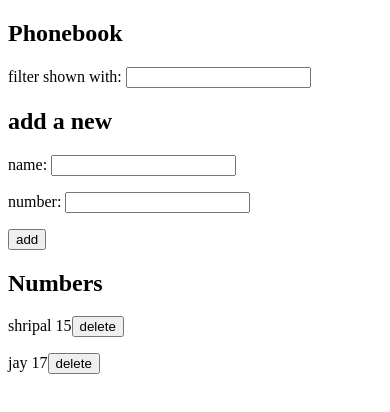
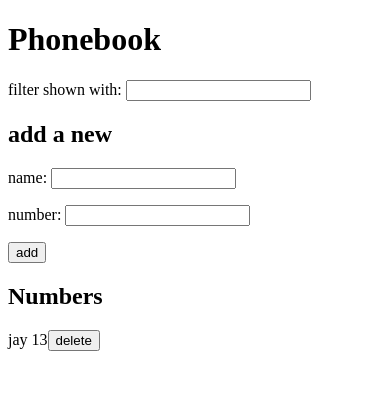
Before and after one commit to shripalp/fullstackopen, a React (Create React App) app in the folder part2/phonebook/: page / in a window 390 px wide. Shown: the top 412 px of the page. Built offline with nearby package versions, Linux system fonts and the light colour scheme; data requests are answered from the project's data file.

Commit message:
phonebook step 12

```diff
--- a/part2/phonebook/db.json
+++ b/part2/phonebook/db.json
@@ -1,14 +1,9 @@
 {
   "persons": [
     {
-      "name": "shripal",
-      "number": "15",
-      "id": 1
-    },
-    {
       "name": "jay",
-      "number": "17",
-      "id": 2
+      "number": "13",
+      "id": 5
     }
   ]
 }
--- a/part2/phonebook/src/App.js
+++ b/part2/phonebook/src/App.js
@@ -5,13 +5,14 @@ import Search from "./components/Search";
 import Display from "./components/Display";
 import Form from "./components/Form";
 import contactService from "./services/contacts";
+import Notification from "./components/Notification";
 
 const App = () => {
   const [persons, setPersons] = useState([]);
   const [newName, setNewName] = useState("");
   const [newNumber, setNewNumber] = useState("");
   const [search, setSearch] = useState("");
-  //const [showFilter, setShowFilter] = useState(true);
+  const [notificationMsg, setNotificationMsg] = useState(null);
 
   const handleNameChange = (event) => {
     //console.log(event.target.value);
@@ -29,12 +30,14 @@ const App = () => {
     search === ""
       ? persons
       : persons.filter((person) =>
-          person["name"].toLowerCase().startsWith(search.toLowerCase())
+          person.name.toLowerCase().startsWith(search.toLowerCase())
         );
+
   const addPerson = (event) => {
     event.preventDefault();
     const duplicateContact = persons.find(
-      (person) => person.name === newName && person.number === newNumber
+      (person) =>
+        person.name === newName.trim() && person.number === newNumber.trim()
     );
     console.log("button clicked", event.target);
 
@@ -45,8 +48,7 @@ const App = () => {
     };
 
     const names = persons.map((person) => person.name);
-    //const numbers = persons.map((person) => person.number);
-    //const id = persons.map((person)=> person.id)
+
     if (duplicateContact) {
       alert(`${newName} is already added to the phonebook`);
       setNewName("");
@@ -61,39 +63,98 @@ const App = () => {
         const getContact = persons.find(
           (person) => person.name === personObject.name
         );
-        const changedContact = { ...getContact, number: newNumber };
-        console.log(changedContact);
+        const changedContact = { ...getContact, number: personObject.number };
+
         contactService
           .update(changedContact)
-          .then((retrunedContact) =>
+          .then((retrunedContact) => {
+            setNotificationMsg({
+              text: `${retrunedContact.name} phone number is now updated`,
+              type: "notification",
+            });
+            setTimeout(() => {
+              setNotificationMsg(null);
+            }, 3000);
+
             setPersons(
               persons.map((person) =>
                 person.id !== retrunedContact.id ? person : retrunedContact
               )
-            )
             );
             setNewName("");
             setNewNumber("");
+          })
+          .catch((error) => {
+            setNotificationMsg({
+              text: `person already removed from the server`,
+              type: "error",
+            });
+          });
+        setTimeout(() => {
+          setNotificationMsg(null);
+        }, 5000);
       } else {
         alert("update cancelled");
         setNewName("");
         setNewNumber("");
       }
     } else {
-      contactService.create(personObject).then((returnedPerson) => {
+      contactService
+        .create(personObject)
+        .then((returnedPerson) => {
+          setNotificationMsg({
+            text: `${returnedPerson.name} is added to the phonebook`,
+            type: "notification",
+          });
+          setTimeout(() => {
+            setNotificationMsg(null);
+          }, 3000);
           //console.log(returnedPerson);
           setPersons(persons.concat(returnedPerson));
           setNewName("");
           setNewNumber("");
+        })
+        .catch((error) => {
+          setNotificationMsg({
+            text: "server error",
+            type: "error",
           });
+        });
+      setTimeout(() => {
+        setNotificationMsg(null);
+      }, 5000);
     }
   };
   const removeContact = (event) => {
     const id = event.target.id;
-    console.log(id);
+    const n = event.target.name;
+    const message = `delete this person ${n}?`;
+    if (window.confirm(message) === true) {
       contactService
         .remove(id)
-      .then(setPersons(persons.filter((person) => person.id !== id)));
+        .then((removedPerson) => {
+          console.log(removedPerson);
+          setNotificationMsg({
+            text: `${n}  is removed from server`,
+            type: "notification",
+          });
+          setTimeout(() => {
+            setNotificationMsg(null);
+          }, 5000);
+        })
+        .catch((error) => {
+          setNotificationMsg({
+            text: `${n} already removed from server`,
+            type: "error",
+          });
+        });
+      setTimeout(() => {
+        setNotificationMsg(null);
+      }, 5000);
+
+      setPersons(persons.filter((person) => person.id !== id));
+    }
+    //console.log(id);
   };
 
   const hook = () => {
@@ -107,6 +168,9 @@ const App = () => {
 
   return (
     <div>
+      <h1>Phonebook</h1>
+
+      {notificationMsg !== null ? <Notification msg={notificationMsg} /> : null}
       <Search value={search} onChange={handleSearch} />
       <Form
         handleNameChange={handleNameChange}
--- a/part2/phonebook/src/components/Display.js
+++ b/part2/phonebook/src/components/Display.js
@@ -5,7 +5,11 @@ const Display = (props) => {
       {props.persons.map((person, i) => (
         <p key={i}>
           {person.name} {person.number}
-          <button id={person.id} onClick={props.removeContact}>
+          <button
+            name={person.name}
+            id={person.id}
+            onClick={props.removeContact}
+          >
             delete
           </button>
         </p>
--- /dev/null
+++ b/part2/phonebook/src/components/Notification.js
@@ -0,0 +1,26 @@
+const Notification = (props) => {
+  const msgStyle = {
+    color: "green",
+    background: "lightgrey",
+    fontSize: 20,
+    borderStyle: "solid",
+    borderRadius: 5,
+    padding: 10,
+    marginBottom: 10,
+  };
+  const errorStyle = {
+    color: "red",
+    background: "lightgrey",
+    fortSize: 20,
+    borderStyle: "solid",
+    borderRadius: 5,
+    padding: 10,
+    marginBottom: 10,
+  };
+  return props.msg.type === "error" ? (
+    <div style={errorStyle}>{props.msg.text}</div>
+  ) : (
+    <div style={msgStyle}>{props.msg.text}</div>
+  );
+};
+export default Notification;
--- a/part2/phonebook/src/components/Search.js
+++ b/part2/phonebook/src/components/Search.js
@@ -1,8 +1,6 @@
 const Search = (props) => {
   return (
     <>
-      <h2>Phonebook</h2>
-
       <div>
         filter shown with:{" "}
         <input value={props.value} onChange={props.onChange} />
```
Lines whose indentation alone changed are shown as unchanged.
